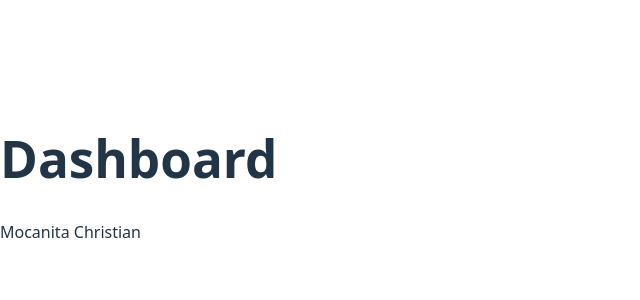
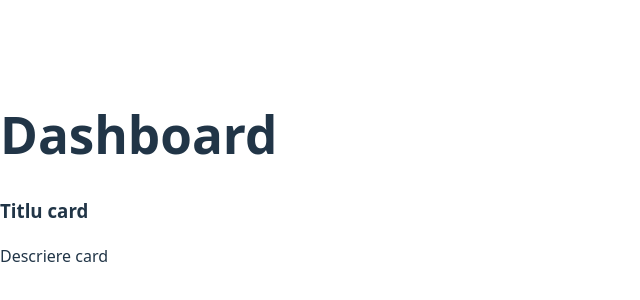
Before and after one commit to Chris90w4/Lab_PW, a React (Vite) app: page / in a window 1280 px wide. Shown: the part 222-522 px from the top of the page, without its empty margins (0-640 px from the left). Built offline with nearby package versions, Linux system fonts and the light colour scheme.

Commit message:
feat: Am creeat componenta Card.jsx (ex2)

```diff
--- a/src/App.jsx
+++ b/src/App.jsx
@@ -1,9 +1,12 @@
+import Card from './Card';
+
 function App() {
     return (
         <div>
             <h1>Dashboard</h1>
-            <p>Mocanita Christian</p>
+            <Card />
         </div>
     );
 }
-export default App
+
+export default App;
--- /dev/null
+++ b/src/Card.jsx
@@ -0,0 +1,10 @@
+function Card() {
+    return (
+        <div>
+            <h3>Titlu card</h3>
+            <p>Descriere card</p>
+        </div>
+    );
+}
+
+export default Card;
```
